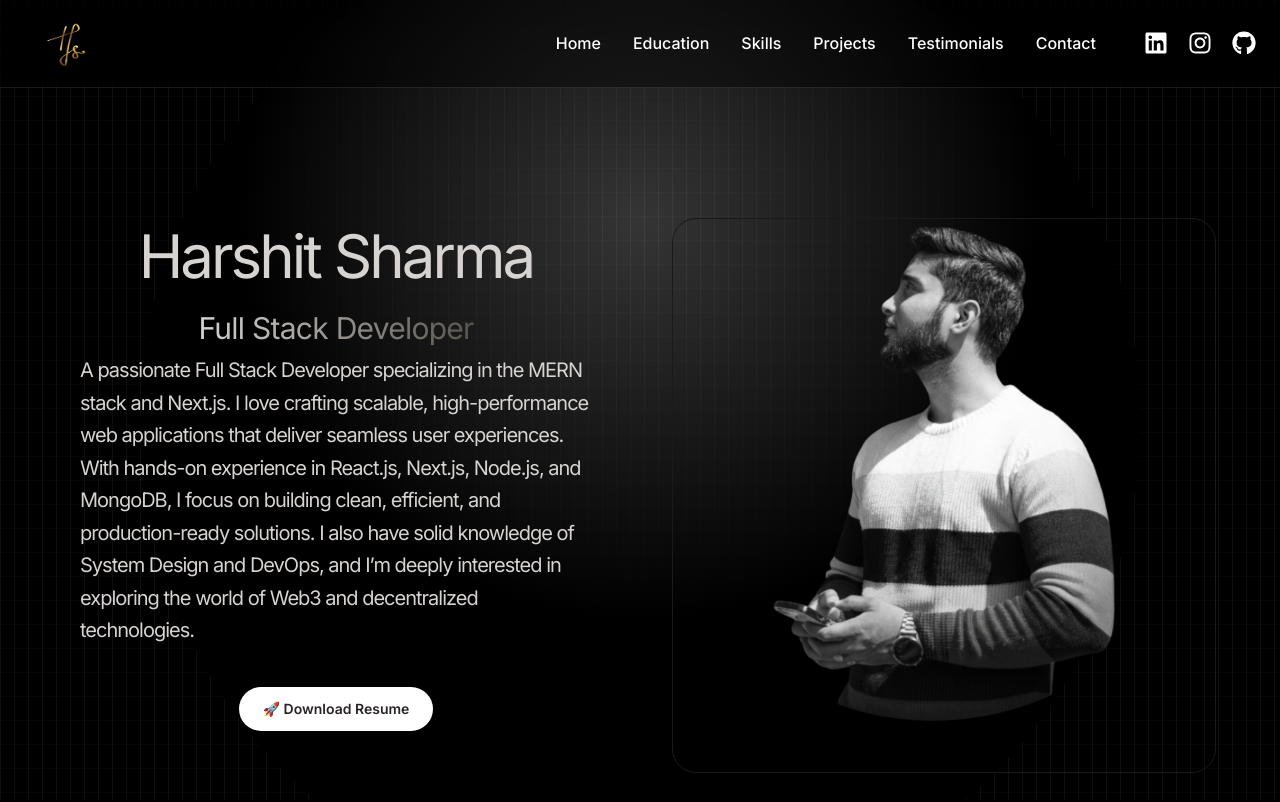
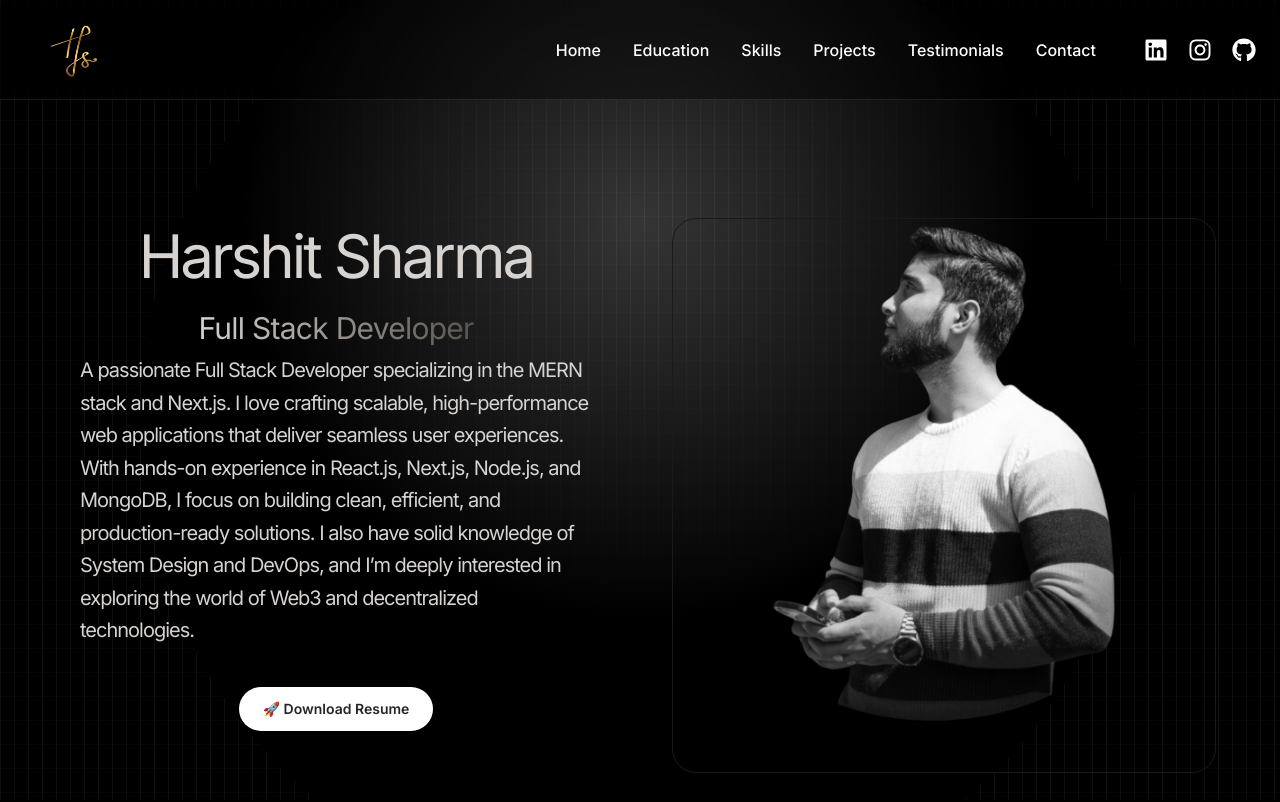
Before and after one commit to Harshitt23/My_PortFolio-, a React (Create React App) app: page / in a window 1280 px wide. Shown: the top 802 px of the page. Built offline with nearby package versions, Linux system fonts and the light colour scheme.

Commit message:
Frontend mistakes resolved

```diff
--- a/src/components/Navbar.jsx
+++ b/src/components/Navbar.jsx
@@ -67,8 +67,8 @@ const Navbar = () => {
               transition={{ type: "spring", stiffness: 200 }}
               src={logo}
               className="mx-2"
-              width={75}
-              height={48}
+              width={92}
+              height={54}
               alt="logo"
             />
           </a>
```
